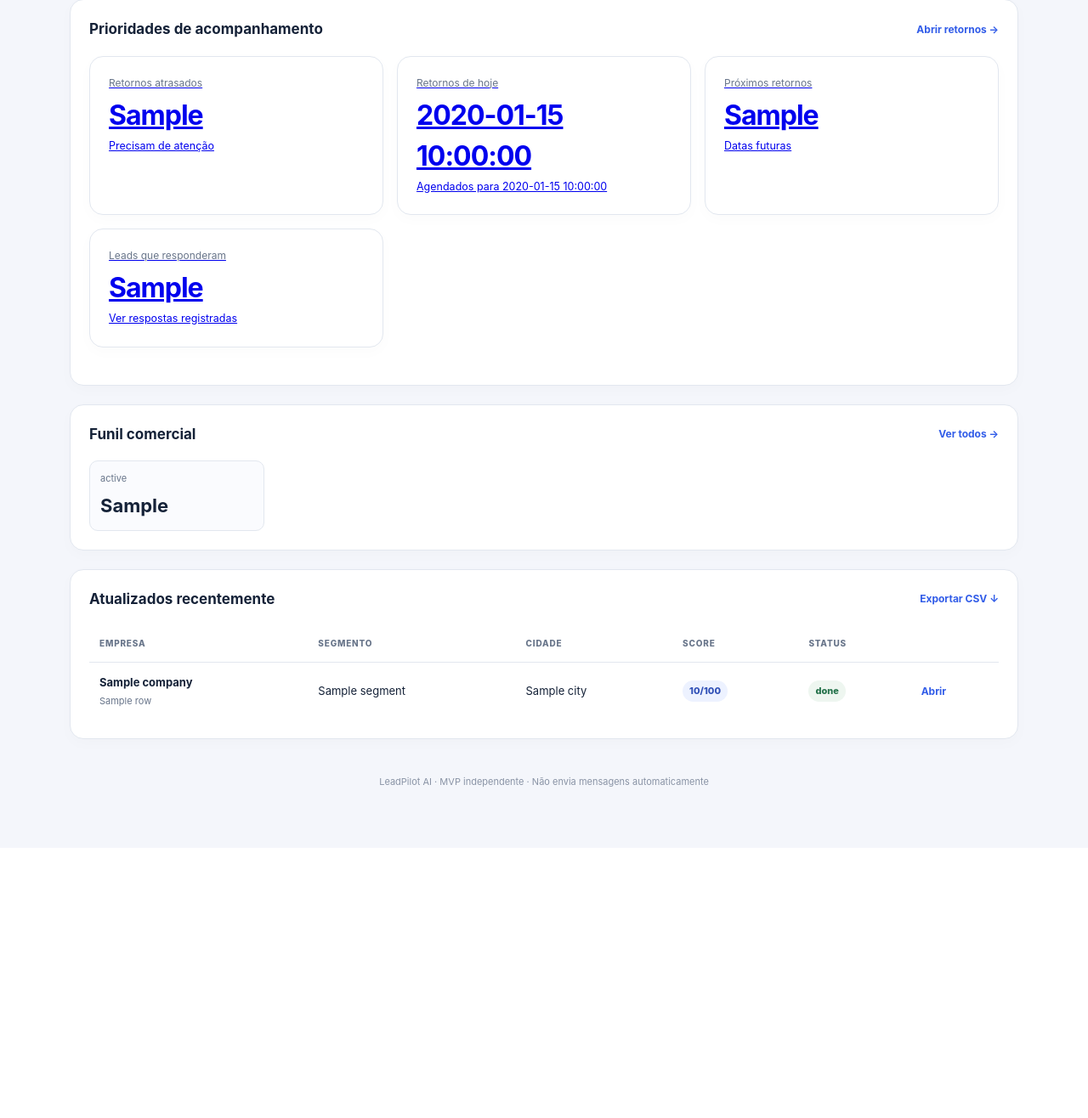
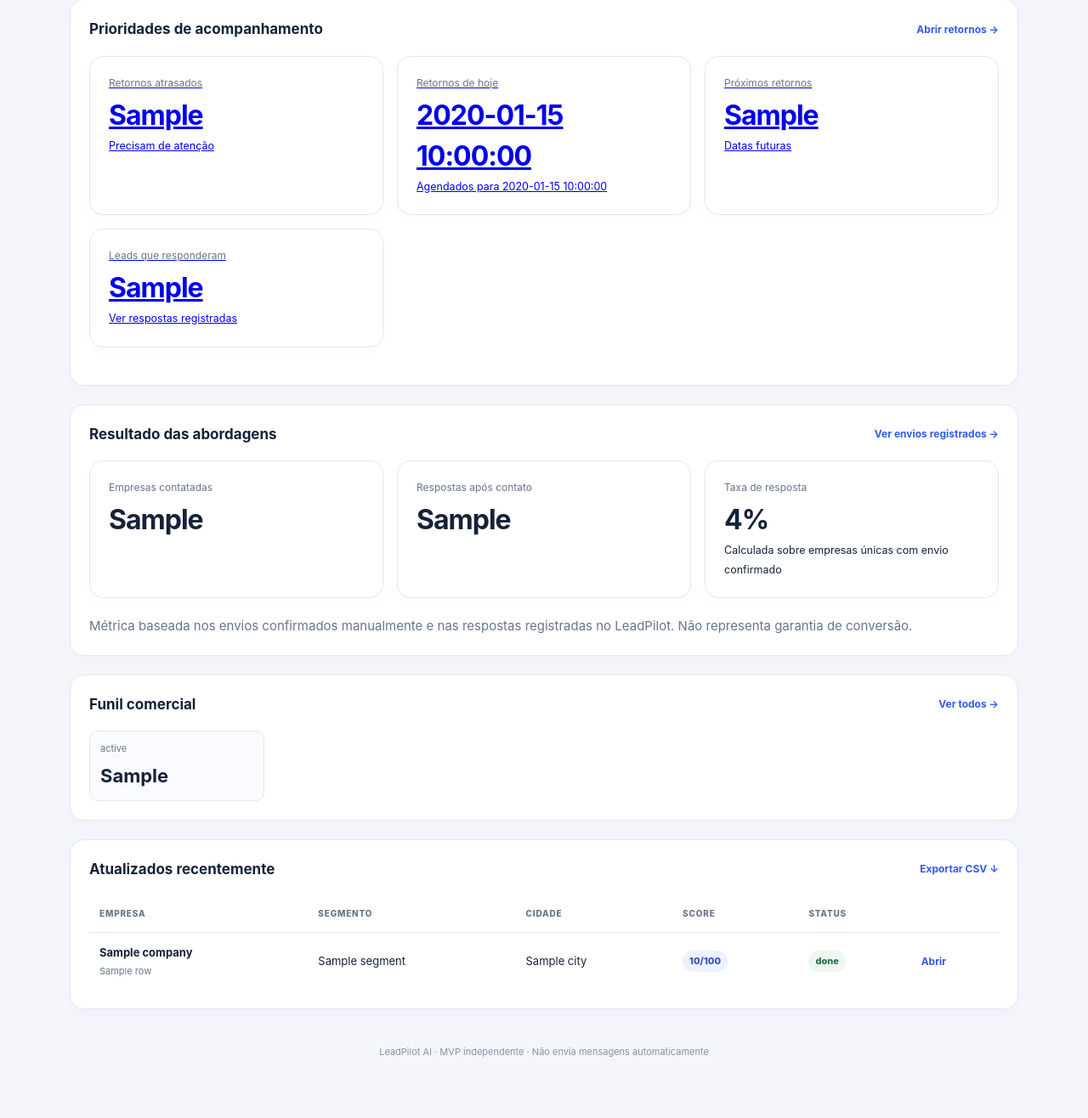
Before and after one commit to gtaocultooficial-sudo/leadpilot-ai, a Flask app: template templates/index.html in a window 1280 px wide. Shown: the part 437-1753 px from the top of the page at 85% size. Before the commit the page ends 1364 px from the top, so only its background shows below. Run offline with Flask 3, Linux system fonts and the light colour scheme; the template is opened without the code that fills it: most values are stand-ins (such as "Sample title", 1, 10 or a date in 2020); parts of the project's set-up code (start-up, migrations or seed data) failed here and were passed over; some libraries are stand-ins or nearby versions.

Commit message:
Show outreach response metrics on dashboard

```diff
--- a/templates/index.html
+++ b/templates/index.html
@@ -3,6 +3,7 @@
 <section class="hero"><div><p class="eyebrow">CENTRAL COMERCIAL</p><h1>Transforme oportunidades em clientes.</h1><p class="muted">Organize seus leads, priorize quem abordar e acompanhe o funil em um só lugar.</p></div><a class="button" href="{{ url_for('new_lead') }}">Adicionar lead</a></section>
 <section class="stats"><div class="stat"><span>Total de leads</span><strong>{{ total }}</strong></div><div class="stat"><span>Em andamento</span><strong>{{ active }}</strong></div><div class="stat"><span>Clientes</span><strong>{{ clients }}</strong></div></section>
 <section class="panel"><div class="section-head"><h2>Prioridades de acompanhamento</h2><a href="{{ url_for('outreach_queue', status='followup') }}">Abrir retornos →</a></div><div class="stats"><a class="stat" href="{{ url_for('outreach_queue', status='followup', bucket='overdue') }}"><span>Retornos atrasados</span><strong>{{ overdue_followups }}</strong><small>Precisam de atenção</small></a><a class="stat" href="{{ url_for('outreach_queue', status='followup', bucket='today') }}"><span>Retornos de hoje</span><strong>{{ today_followups }}</strong><small>Agendados para {{ today_local }}</small></a><a class="stat" href="{{ url_for('outreach_queue', status='followup', bucket='upcoming') }}"><span>Próximos retornos</span><strong>{{ upcoming_followups }}</strong><small>Datas futuras</small></a><a class="stat" href="{{ url_for('leads', status='Respondeu') }}"><span>Leads que responderam</span><strong>{{ replied_leads }}</strong><small>Ver respostas registradas</small></a></div></section>
+<section class="panel"><div class="section-head"><h2>Resultado das abordagens</h2><a href="{{ url_for('outreach_queue', status='sent') }}">Ver envios registrados →</a></div><div class="stats"><div class="stat"><span>Empresas contatadas</span><strong>{{ contacted_leads }}</strong></div><div class="stat"><span>Respostas após contato</span><strong>{{ replied_after_contact }}</strong></div><div class="stat"><span>Taxa de resposta</span><strong>{{ response_rate }}%</strong><small>Calculada sobre empresas únicas com envio confirmado</small></div></div><p class="muted">Métrica baseada nos envios confirmados manualmente e nas respostas registradas no LeadPilot. Não representa garantia de conversão.</p></section>
 <section class="panel"><div class="section-head"><h2>Funil comercial</h2><a href="{{ url_for('leads') }}">Ver todos →</a></div><div class="funnel">{% for s in statuses %}<div class="funnel-item"><span>{{ s }}</span><b>{{ by_status[s] }}</b></div>{% endfor %}</div></section>
 <section class="panel"><div class="section-head"><h2>Atualizados recentemente</h2><a href="{{ url_for('export_csv') }}">Exportar CSV ↓</a></div>
 {% if rows %}<div class="table-wrap"><table><thead><tr><th>Empresa</th><th>Segmento</th><th>Cidade</th><th>Score</th><th>Status</th><th></th></tr></thead><tbody>{% for l in rows %}<tr><td><strong>{{ l.company }}</strong><small>{{ l.contact_name or 'Sem contato identificado' }}</small></td><td>{{ l.segment or '—' }}</td><td>{{ l.city or '—' }}</td><td><span class="score">{{ l.score }}/100</span></td><td><span class="status">{{ l.status }}</span></td><td><a href="{{ url_for('edit_lead', lead_id=l.id) }}">Abrir</a></td></tr>{% endfor %}</tbody></table></div>{% else %}<div class="empty"><div class="empty-icon">◎</div><h3>Seu funil começa aqui</h3><p>Cadastre um lead ou importe uma lista CSV para começar a organizar suas oportunidades.</p><a class="button" href="{{ url_for('import_csv') }}">Importar leads</a></div>{% endif %}
```
